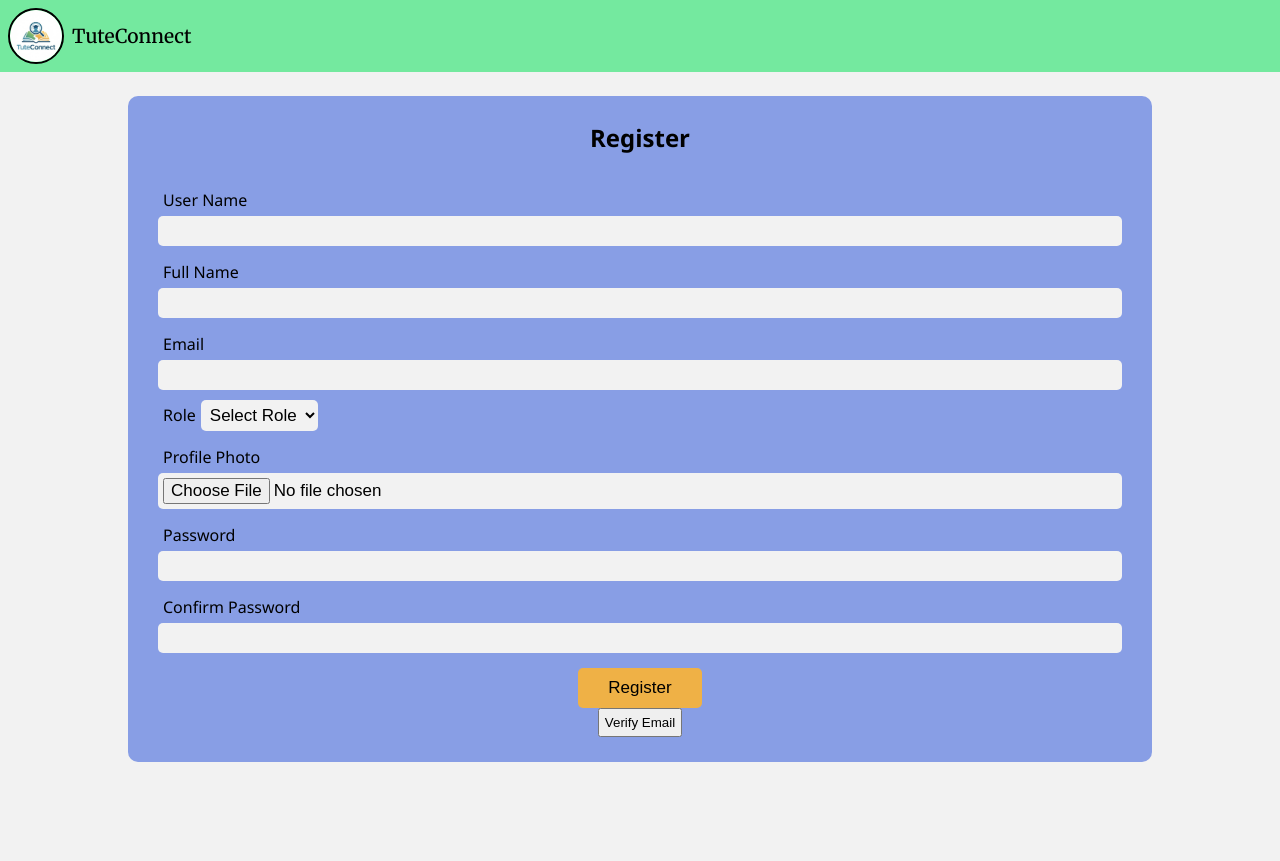
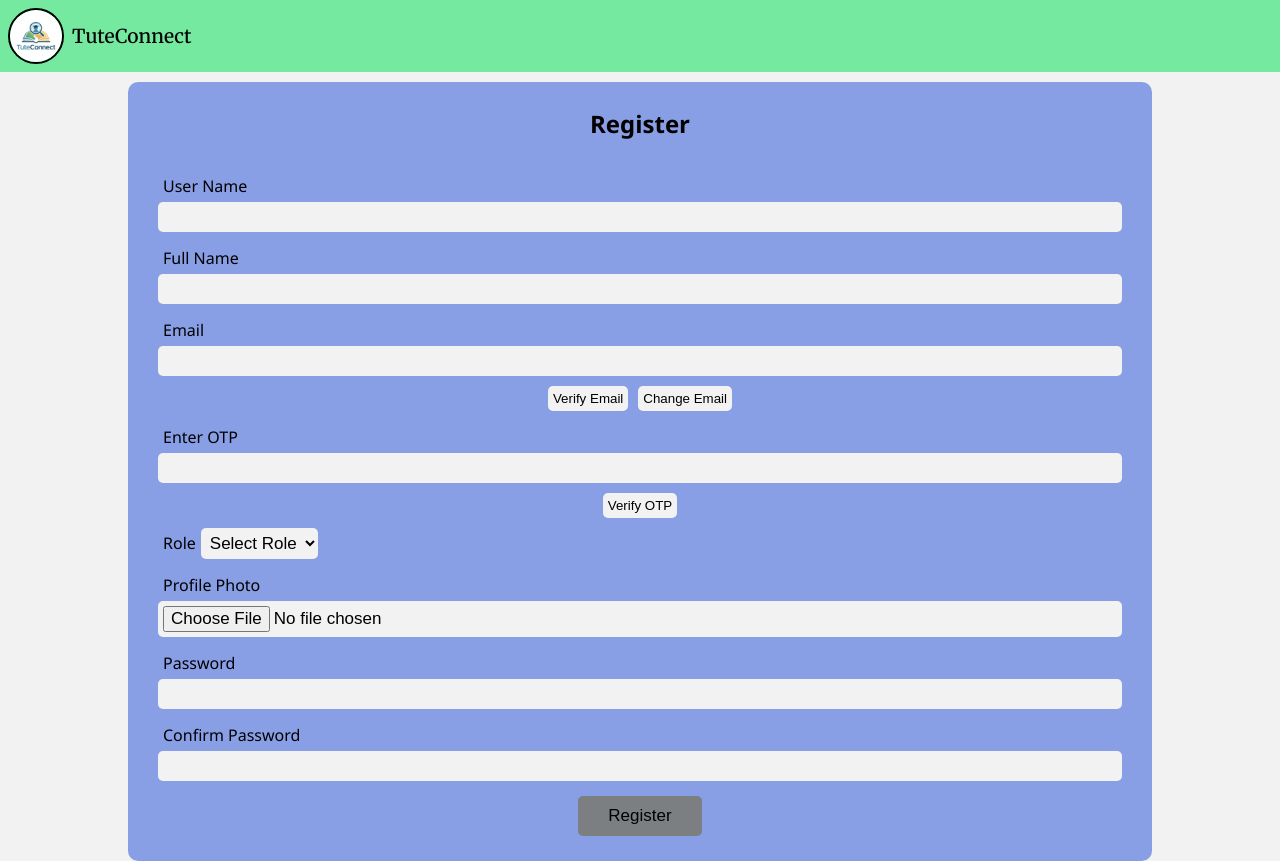
Before and after one commit to mdIbtisamAnsari/Front_TC, a React (Vite) app: page /register in a window 1280 px wide. Before the commit the page ends 800 px from the top, so only its background shows below. Built offline with nearby package versions, Linux system fonts and the light colour scheme; no server answers.

Commit message:
feat: enhance registration process with email verification and OTP handling

```diff
--- a/src/api/register.api.js
+++ b/src/api/register.api.js
@@ -9,7 +9,7 @@ export const registerUser = async ( userName, fullName, email, role, password, p
   formData.append('email', email)
   formData.append('role', role)
   formData.append('password', password)
-  formData.append('profilePhoto', profilePhoto)
+  formData.append('image', profilePhoto)
 
   const response = await axios.post('/api/v1/users/register', formData, {
     headers: {
--- a/src/index.css
+++ b/src/index.css
@@ -19,7 +19,7 @@
 }
 
 html, body {
-  min-height: 100vh;
+  min-height:100vh;
   background: var(--background-colour);
 }
 
--- a/src/pages/Register.css
+++ b/src/pages/Register.css
@@ -1,10 +1,9 @@
 .registration-container{
     border-radius: 10px;
     background: var(--primary-colour);
-    margin: 0 10vw;
+    margin: 10px 10vw 0px;
     padding: 20px;
     align-items: center;
-    transform: translateY(1.5rem);
 }
 .registration-container h2 {
     text-align: center;
@@ -32,6 +31,18 @@
     font-size: 17px;
 
 }
+.button-box *{
+    margin: 0 5px;
+    background: var(--background-colour);
+    border: none;
+    border-radius: 5px;
+}
+.button-box *:disabled{
+    margin: 0 5px;
+    background: rgba(82, 82, 104, 0.552);
+    border: none;
+    border-radius: 5px;
+}
 .role {
     width: 100%;
 }
@@ -42,4 +53,11 @@
     border-radius: 5px;
     font-size: 17px;
     margin-top: 10px;
+    cursor: pointer;
 }
+.reg-but:disabled{
+    background: rgb(124, 127, 130);
+}
+input:disabled{
+    color: rgb(124, 127, 130);
+}
--- a/src/pages/Register.jsx
+++ b/src/pages/Register.jsx
@@ -1,7 +1,8 @@
-import {useState} from 'react'
+import { useState } from 'react'
 import './Register.css'
 import { registerUser } from "../api/register.api.js"
 import { verifyMail } from "../api/emailverification.api.js"
+import { useNavigate } from 'react-router-dom'
 
 const Register = () => {
   const [userName, setUserName] = useState('')
@@ -11,18 +12,64 @@ const Register = () => {
   const [password, setPassword] = useState('')
   const [confirmPassword, setConfirmPassword] = useState('')
   const [profilePhoto, setProfilePhoto] = useState(null)
+
+
   const [emailVerified, setEmailVerified] = useState(false)
+  const [otp, setOtp] = useState('')
+  const [inputOtp, setInputOtp] = useState('')
+  const [emailVerifie, setEmailVerifie] = useState(false)
 
-  const handleSubmit = async(e) => {
+  const [alreadyEmail, setAlreadyEmail] = useState(false)
+  const [alreadyUserName, setAlreadyUserName] = useState(false)
+
+  const navigate = useNavigate()
+
+
+
+  const handleVerification = async () => {
+
+    if (!email || !email.includes("@")) {
+      alert("Please enter valid email first")
+      return
+    }
+    setEmailVerifie(true)
+    const response = await verifyMail(email)
+    setOtp(response.data)
+  }
+
+  const handleOTP = () => {
+    if (otp == inputOtp) {
+      setEmailVerified(true)
+      setEmailVerifie(true)
+    }
+    else {
+      alert("Please enter correct OTP")
+      setEmailVerified(false)
+    }
+  }
+
+  const handleSubmit = async (e) => {
     e.preventDefault()
-    await registerUser(userName, fullName, email, role, password, profilePhoto)
-    await navigate('/')
-    window.location.reload()
+    if (password !== confirmPassword) {
+      alert('Passwords do not match with confirm password')
+      return
+    }
+    try {
+      await registerUser(userName, fullName, email, role, password, profilePhoto)
+      navigate('/')
+    } catch (error) {
+      if(error.status==409){setAlreadyUserName(true)}
+      if(error.status==410){setAlreadyEmail(true)}
+    }
   }
-  const handleVerification = async()=>{
-    const response = await verifyMail(email)
-    console.log(response);
+
+  const handleChangeEmail = () => {
+    setEmailVerifie(false)
+    setEmailVerified(false)
+    setInputOtp('')
+    setOtp('')
   }
+
 
 
   return (
@@ -30,7 +77,7 @@ const Register = () => {
       <h2>Register</h2>
       <form className="registrationForm" onSubmit={handleSubmit}>
         <div className='form-element'>
-          <label>User Name</label>
+          <label>User Name{alreadyUserName?(<span style={{color:"red"}}>Already exist</span>):""}</label>
           <input
             type="text"
             value={userName}
@@ -48,13 +95,50 @@ const Register = () => {
           />
         </div>
         <div className='form-element'>
-          <label>Email</label>
+          <label>Email{emailVerified ? (<span style={{ color: "green" }}>Verified</span>) : ""}{alreadyEmail?(<span style={{color:"red"}}>Already exist</span>):""}</label>
           <input
             type="email"
             value={email}
             onChange={(e) => setEmail(e.target.value)}
             required
+            disabled={emailVerifie}
           />
+        </div>
+        <div className='button-box'>
+          <button
+            type='button'
+            className='ver-but'
+            onClick={handleVerification}
+            disabled={emailVerifie}>
+            Verify Email
+          </button>
+          <button
+            type='button'
+            className='ver-but'
+            onClick={handleChangeEmail}
+          >
+            Change Email
+          </button>
+        </div>
+
+        <div className='form-element'>
+          <label>Enter OTP</label>
+          <input
+            type='text'
+            value={inputOtp}
+            onChange={(e) => setInputOtp(e.target.value)}
+            required
+            disabled={emailVerified}
+          />
+        </div>
+        <div className='button-box'>
+          <button
+            type='button'
+            className='ver-but'
+            onClick={handleOTP}
+            disabled={emailVerified}>
+            Verify OTP
+          </button>
         </div>
         <div className='role'>
           <label>Role</label>
@@ -95,8 +179,8 @@ const Register = () => {
             required
           />
         </div>
-        <button type='submit' className='reg-but'>Register</button>
-        <button type='button' className='ver-but' onClick={handleVerification}>Verify Email</button>
+        <button type='submit' className='reg-but' disabled={!emailVerified}>Register</button>
+
       </form>
     </div>
   )
```
